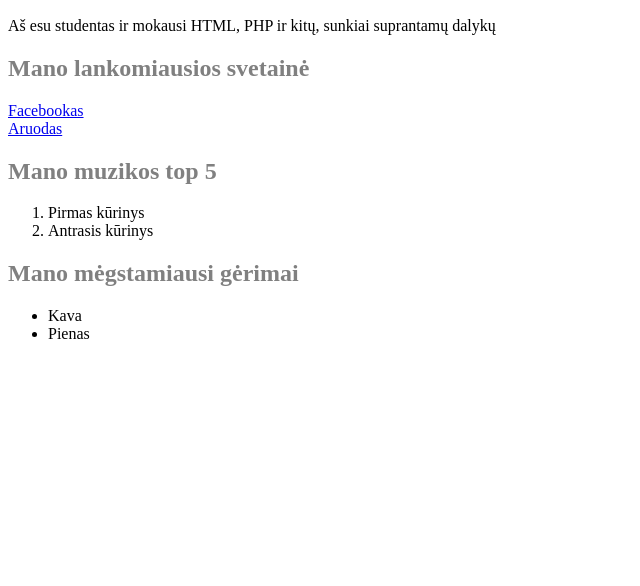
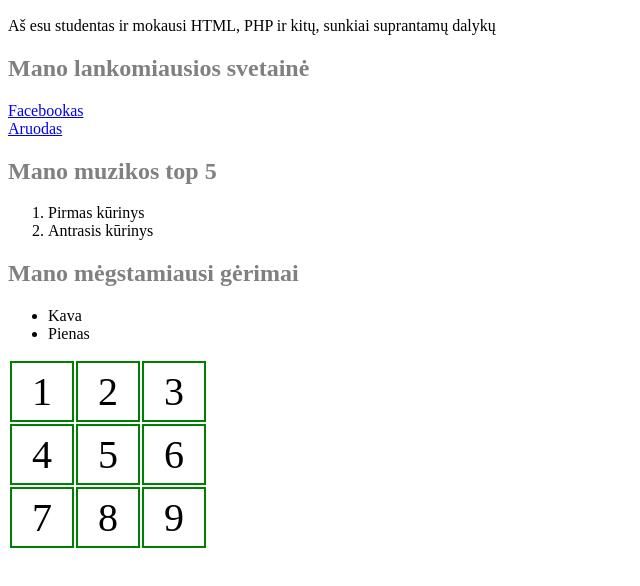
Before and after one commit to VidasB/MyPortfolio, a plain HTML site: page index.html in a window 1280 px wide. Shown: the part 110-696 px from the top of the page, without its empty margins (0-640 px from the left). Drawn offline with Linux system fonts and the light colour scheme.

Commit message:
Prideta lentele

```diff
--- a/index.html
+++ b/index.html
@@ -12,8 +12,18 @@
 			body {
 				background: none;
 
+			}
+			td {
+				font-size: 40px;
+				background-color: white;
+				border: 2px solid green;
+				padding: 5px;
+				text-align: center;
+			}
+			.lentele1 {
+				width: 200px;
+							}
 
-			}
 		</style>
 
 	</head>
@@ -34,5 +44,22 @@
 			<li>Kava</li>
 			<li>Pienas</li>
 		</ul>
+		<table class="lentele1">
+			<tr>
+				<td>1</td>
+				<td>2</td>
+				<td>3</td>
+			</tr>
+			<tr>
+				<td>4</td>
+				<td>5</td>
+				<td>6</td>
+			</tr>
+			<tr>
+				<td>7</td>
+				<td>8</td>
+				<td>9</td>
+			</tr>
+		</table>
 	</body>
 </html>
```
